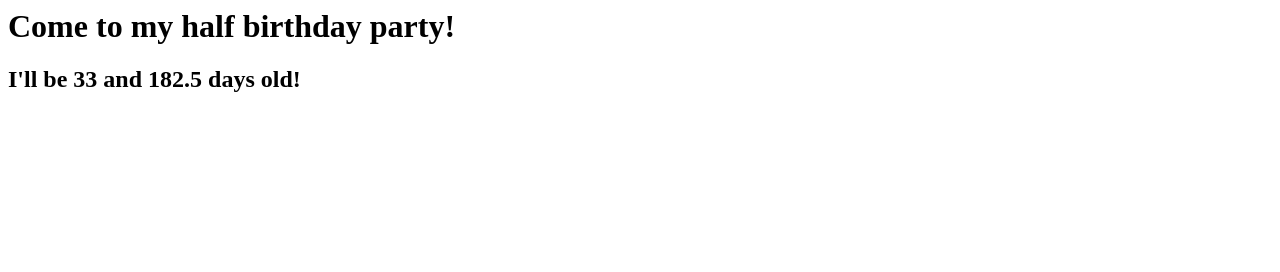
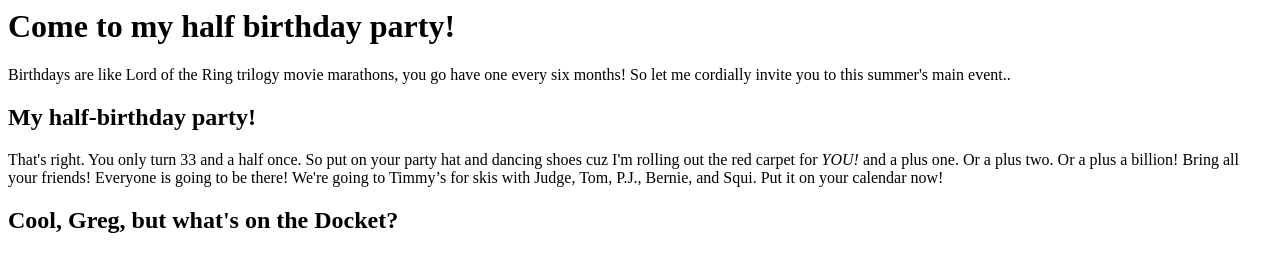
Before and after one commit to gregoryanderson/capstone, a plain HTML site: page index.html in a window 1280 px wide. Drawn offline with Linux system fonts and the light colour scheme.

Commit message:
Add heading, paragraph, and list

```diff
--- a/index.html
+++ b/index.html
@@ -1,2 +1,12 @@
 <h1> Come to my half birthday party! </h1>
-<h2> I'll be 33 and 182.5 days old! </h2>
+
+<p> Birthdays are like Lord of the Ring trilogy movie marathons, you go have one every six months! So let me cordially invite you to this summer's main event..
+	<p/>
+
+<h2> My half-birthday party! </h2>
+
+<p/> That's right. You only turn 33 and a half once. So put on your party hat and dancing shoes cuz I'm rolling out the red carpet for <i> YOU! </i> and a plus one. Or a plus two. Or a plus a billion! Bring all your friends! Everyone is going to be there! We're going to Timmy’s for skis with Judge, Tom, P.J., Bernie, and Squi. Put it on your calendar now!</p>
+
+<h2> Cool, Greg, but what's on the Docket? </h2>
+
+<p>
```
